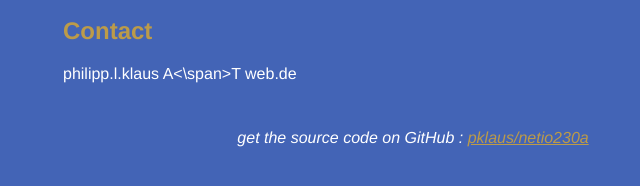
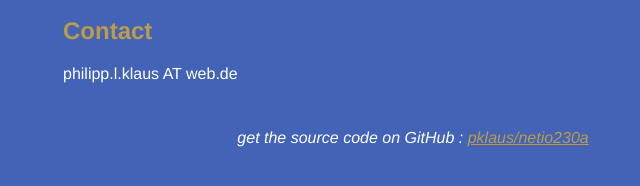
Before and after one commit to pklaus/netio230a, a plain HTML site: page index.html in a window 1280 px wide. Shown: the part 568-754 px from the top of the page, 227-867 px from the left. Drawn offline with Linux system fonts and the light colour scheme.

Commit message:
minor correction

```diff
--- a/index.html
+++ b/index.html
@@ -75,7 +75,7 @@
     <br/>      </p>
 
     <h2>Contact</h2>
-    <p>philipp.l.klaus <span>A<\span>T web.de
+    <p>philipp.l.klaus <span>A</span>T web.de
     <br/>      </p>
 
 
```
